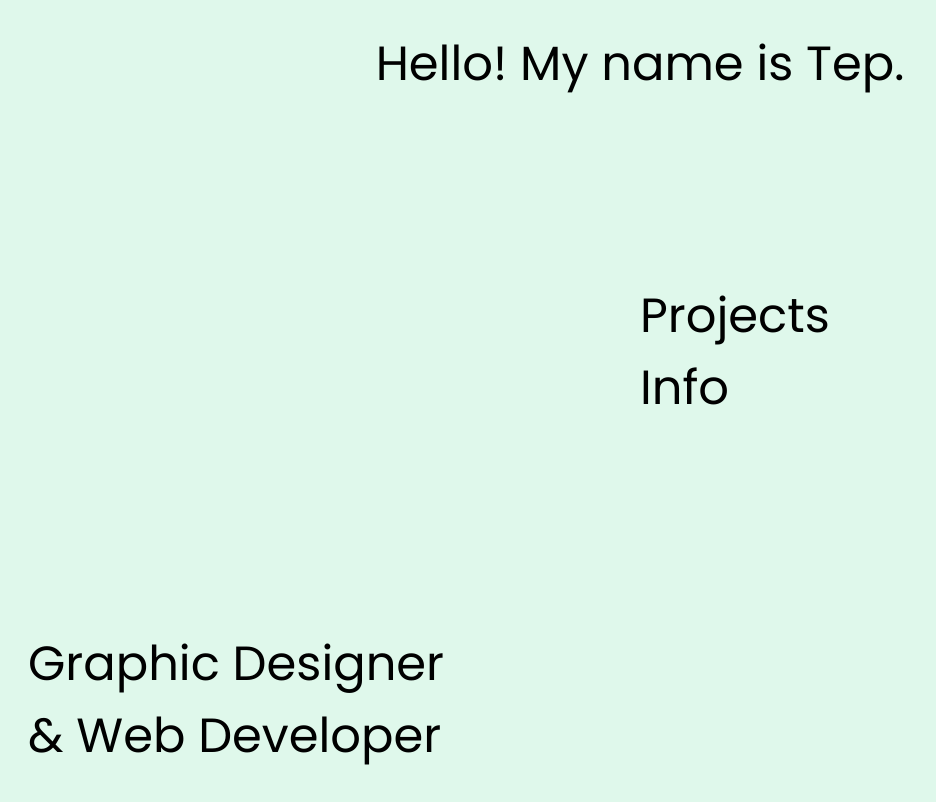
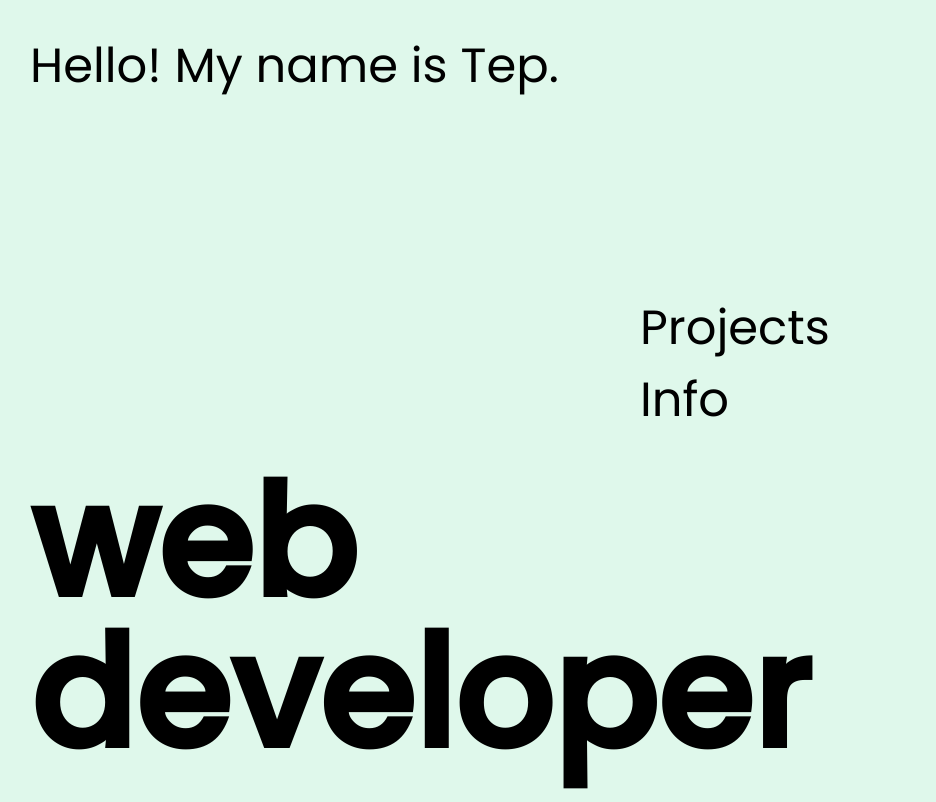
Before and after one commit to tep-y/portfolio2022, a React (Create React App) app: page / in a window 1280 px wide. Shown: the whole page, without its empty margins (0-936 px from the left). Built offline with nearby package versions, Linux system fonts and the light colour scheme; a web font is replaced by a local one.

Commit message:
Modified header and footer.

```diff
--- a/src/assets/css/main.css
+++ b/src/assets/css/main.css
@@ -66,9 +66,7 @@
 }
 
 header {
-  padding: 28px 0;
-  text-align: center;
-  height: 120px;
+  margin: 30px;
 }
 
 .landscape-title {
@@ -167,16 +165,10 @@ footer {
   position: absolute;
   bottom: 0;
   left: 0;
-  height: auto;
-  width: 100vw;
-  padding-top: 40px;
-  z-index: -1;
-}
-
-footer .tag-description {
-  position: relative;
-  width: 482px;
-  padding: 28px;
+  max-height: 50vh;
+  max-width: 50vw;
+  margin: 30px;
+  line-height: 0.98;
 }
 
 @media all and (max-width: 649px) {
@@ -199,9 +191,6 @@ footer .tag-description {
   p {
     font-size: 1.6em;
   }
-  footer .tag-description {
-    width: 284px;
-  }
   nav .left {
     -webkit-box-pack: left;
         -ms-flex-pack: left;
@@ -223,9 +212,6 @@ footer .tag-description {
   p {
     font-size: 2em;
   }
-  footer .tag-description {
-    width: 326px;
-  }
   nav .left {
     -webkit-box-pack: left;
         -ms-flex-pack: left;
@@ -240,8 +226,5 @@ footer .tag-description {
   .landscape-title {
     display: block;
   }
-  footer {
-    display: none;
-  }
 }
 /*# sourceMappingURL=main.css.map */
--- a/src/assets/css/main.scss
+++ b/src/assets/css/main.scss
@@ -56,9 +56,9 @@ $orange: #EF946C;
 
 // HEADER
 header {
-  padding: 28px 0;
-  text-align: center;
-  height: 120px;
+  margin: 30px;
+  // padding: 28px 0;
+  // height: 120px;
 }
 
 .landscape-title {
@@ -151,16 +151,19 @@ footer {
   position: absolute;
   bottom: 0;
   left: 0;
-  height: auto;
-  width: 100vw;
-  padding-top: 40px;
-  z-index: -1;
+  max-height: 50vh;
+  max-width: 50vw;
+  margin: 30px;
+  line-height: 0.98;
+  // padding-top: 40px;
+  // z-index: -1;
 
-  .tag-description {
-    position: relative;
-    width: 482px;
-    padding: 28px;
-  }
+  // .tag-description {
+  //   position: relative;
+  //   width: 482px;
+  //   padding: 28px;
+  //   border: red solid 1px;
+  // }
 }
 
 // RESPONSIVENESS
@@ -190,11 +193,11 @@ footer {
     font-size: 1.6em;
   }
 
-  footer {
-    .tag-description {
-      width: 284px;
-    }
-  }
+  // footer {
+  //   .tag-description {
+  //     width: 284px;
+  //   }
+  // }
 
   nav .left {
     justify-content: left;
@@ -217,11 +220,11 @@ footer {
     font-size: 2em;
   }
 
-  footer {
-    .tag-description {
-      width: 326px;
-    }
-  }
+  // footer {
+  //   .tag-description {
+  //     width: 326px;
+  //   }
+  // }
 
   nav .left {
     justify-content: left;
@@ -234,7 +237,7 @@ footer {
     display: block;
   }
 
-  footer {
-    display: none;
-  }
+  // footer {
+  //   display: none;
+  // }
 }
--- a/src/components/Footer.js
+++ b/src/components/Footer.js
@@ -35,7 +35,7 @@ const Footer = () => {
         animate="visible"
         exit="exit"
       >
-        <h3>Graphic Designer & Web Developer</h3>
+        <h2>web developer</h2>
       </motion.div>
     </footer>
   )
```
Also changed, not shown: 1 other file (tests, documents, lock files or other folders).
